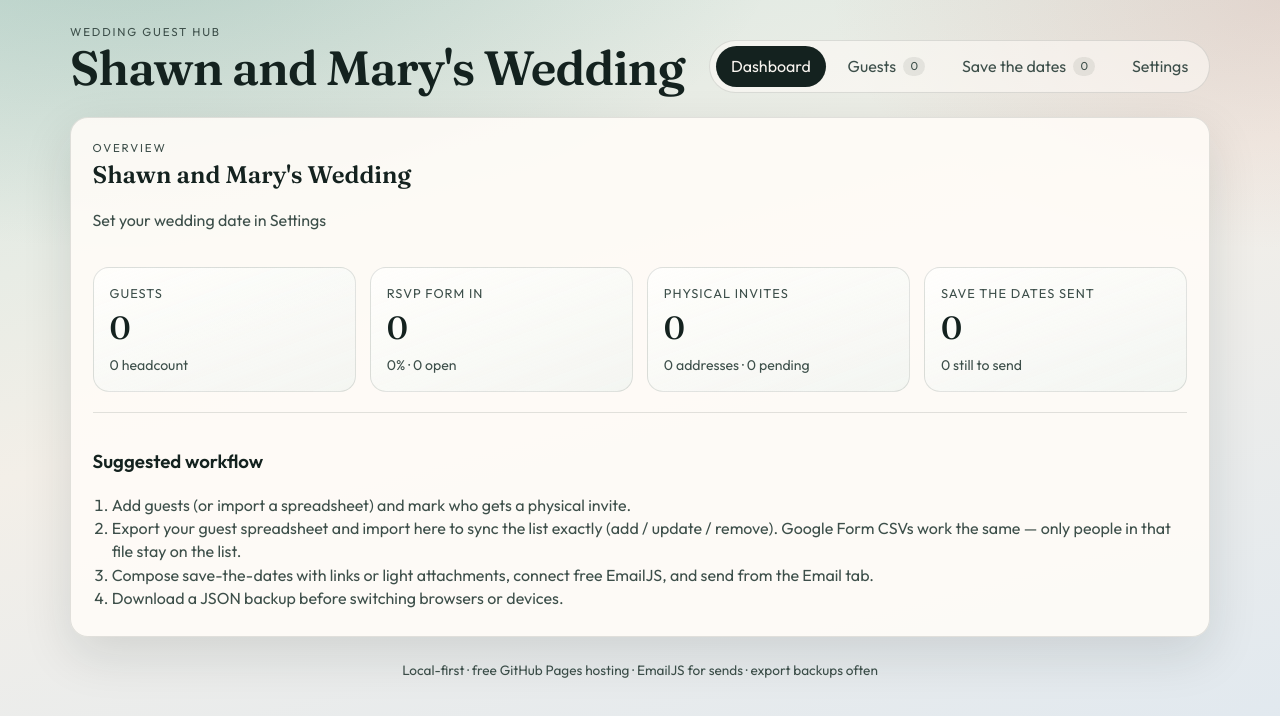
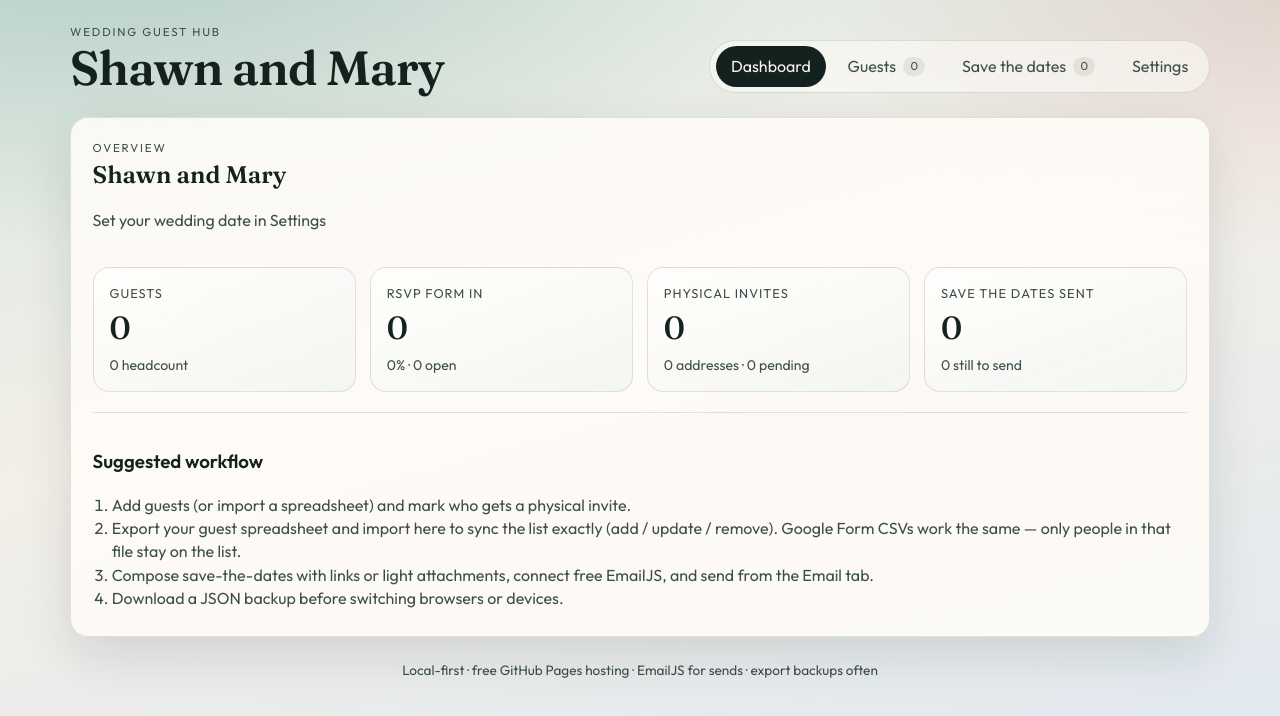
Before and after one commit to ShawnGester/wedding-guest-hub, a React (Vite) app: page / in a window 1280 px wide. Shown: the top 716 px of the page. Built offline with nearby package versions, Linux system fonts and the light colour scheme.

Commit message:
Updated coupleNames var, updated usage in save the dates component

```diff
--- a/src/components/EmailPanel.tsx
+++ b/src/components/EmailPanel.tsx
@@ -10,7 +10,8 @@ We're so excited to celebrate with you!
 
 Please save the date for {{coupleNames}}.
 
-With love`
+With love,
+{{coupleNames}}`
 
 export function EmailPanel() {
   const { data, saveCampaign, deleteCampaign, markSaveTheDateSent, metrics } = useApp()
@@ -19,7 +20,7 @@ export function EmailPanel() {
   )
   const [bodyText, setBodyText] = useState(DEFAULT_BODY)
   const [bodyHtml, setBodyHtml] = useState(
-    `<p>Dear {{firstName}},</p><p>We're so excited to celebrate with you!</p><p>Please save the date for <strong>{{coupleNames}}</strong>.</p><p>With love</p>`,
+    `<p>Dear {{firstName}},</p><p>We're so excited to celebrate with you!</p><p>Please save the date for <strong>{{coupleNames}}</strong>.</p><p>With love,<br/>{{coupleNames}}</p>`,
   )
   const [linkUrls, setLinkUrls] = useState<string[]>(
     data.settings.googleFormUrl ? [data.settings.googleFormUrl] : [''],
--- a/src/types.ts
+++ b/src/types.ts
@@ -78,7 +78,7 @@ export interface AppData {
 }
 
 export const DEFAULT_SETTINGS: AppSettings = {
-  coupleNames: 'Shawn and Mary\'s Wedding',
+  coupleNames: 'Shawn and Mary',
   weddingDate: '',
   venue: '',
   googleFormUrl: '',
```
